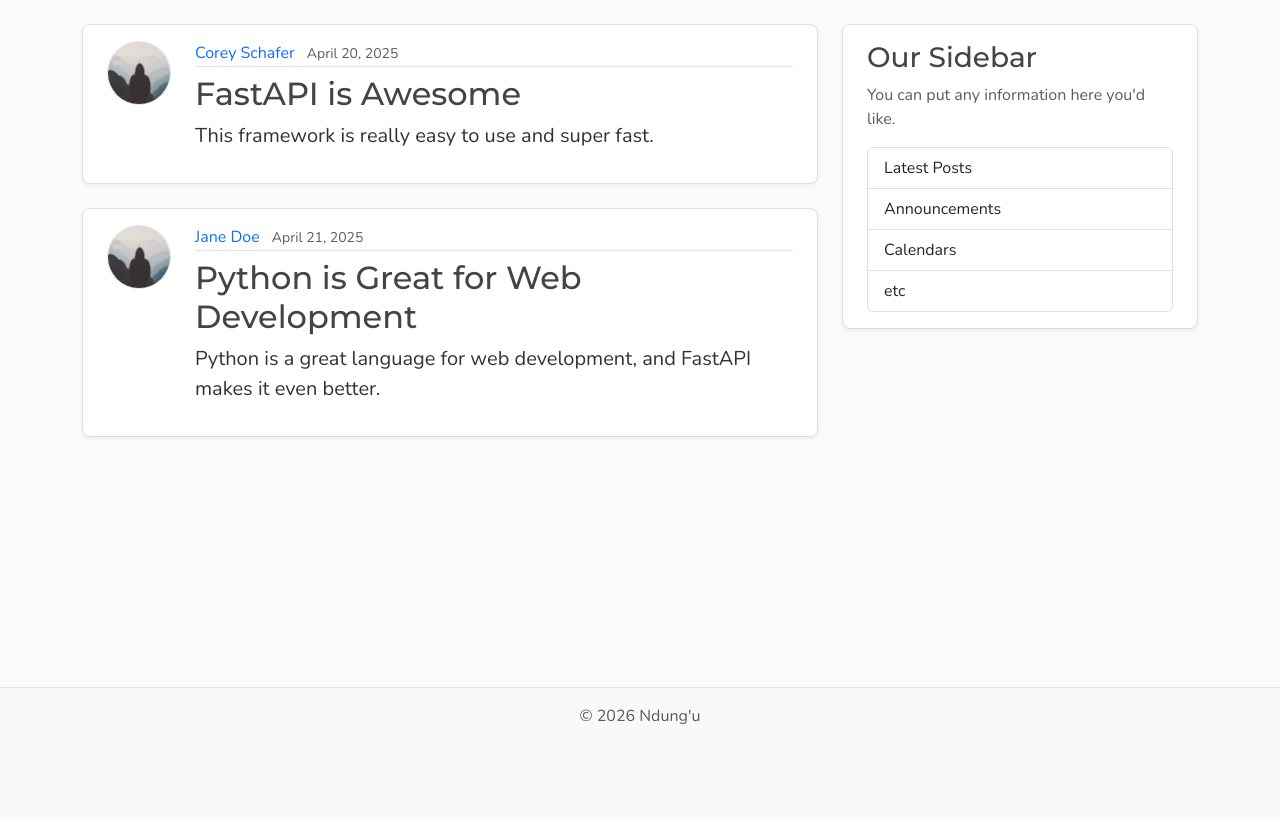
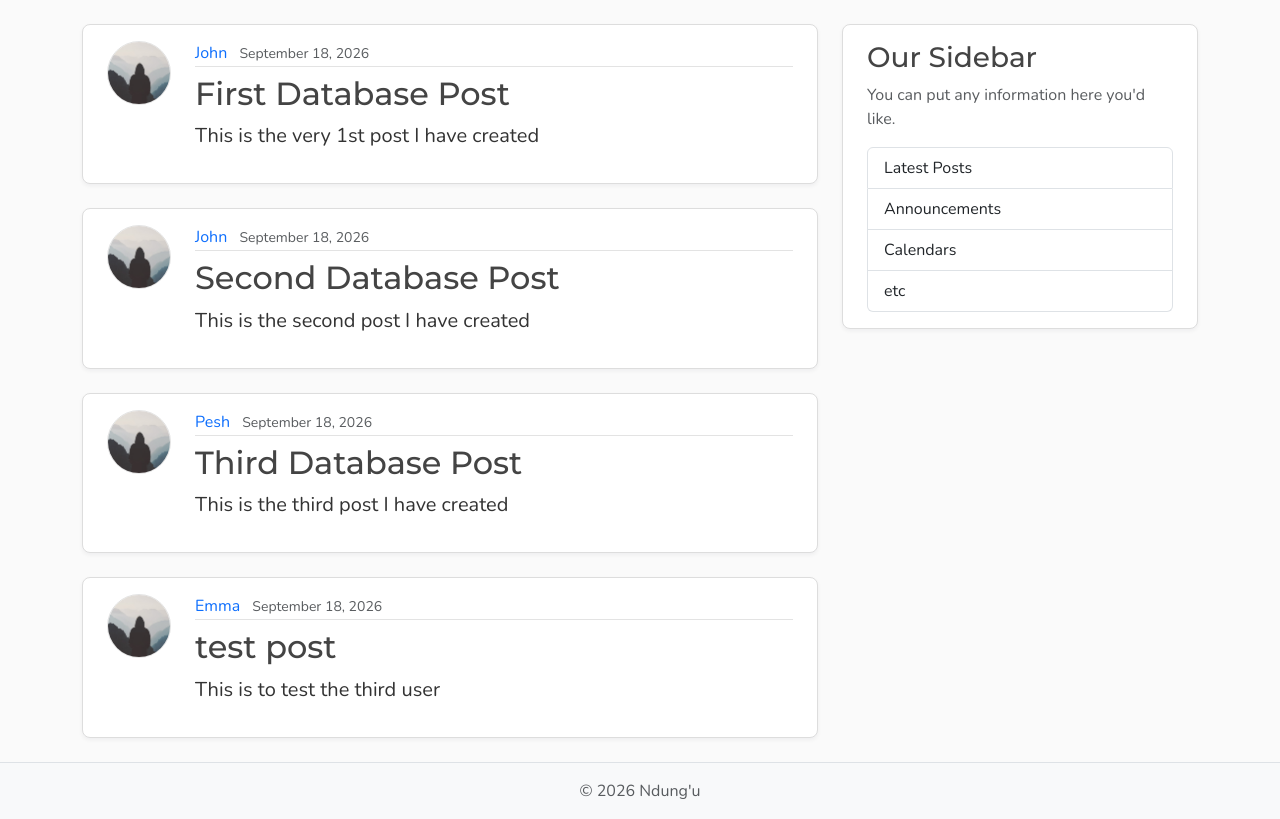
Before and after one commit to Ndungu-Jn/fastapi_blog, a FastAPI app: page / in a window 1280 px wide. Shown: the part 56-875 px from the top of the page. Before the commit the page ends 780 px from the top, so only its background shows below. Run offline with FastAPI, Linux system fonts and the light colour scheme.

Commit message:
converted the hard coded data to use database and created models and schemas to assist in that.

```diff
--- a/main.py
+++ b/main.py
@@ -1,136 +1,346 @@
-from fastapi import FastAPI, Request, HTTPException, status
-from fastapi.exceptions import RequestValidationError #return validation error i.e when string is passed insteed of int
-from fastapi.responses import JSONResponse #to return JSON
+
+from typing import Annotated
+
+from fastapi import Depends, FastAPI, Request, HTTPException, status
+from fastapi.exceptions import RequestValidationError
+from fastapi.responses import JSONResponse
 from fastapi.staticfiles import StaticFiles
 from fastapi.templating import Jinja2Templates
-from starlette.exceptions import HTTPException as StarletteHTTPException#fastapi is built on top of starlette.
-from schemas import PostCreate, PostResponse
+from starlette.exceptions import HTTPException as StarletteHTTPException
+from sqlalchemy import select
+from sqlalchemy.orm import Session
+
+import models
+from database import Base, engine, get_db
+from schemas import PostCreate, PostResponse, UserCreate, UserResponse
 
 
-app = FastAPI()  # Initializing the application.
+# Create database tables from our models
+Base.metadata.create_all(bind=engine)
 
-app.mount("/static", StaticFiles(directory="static"), name="static")  # mounting the static files to this main file.
-
-templates = Jinja2Templates(directory="templates")  # Introduced the folder where the templates will be.
-
-posts: list[dict] = [
-    {
-        "id": 1,
-        "user_id": 1,
-        "author": "Corey Schafer",
-        "image_path": "/static/profile_pics/default.jpg",
-
-        "title": "FastAPI is Awesome",
-        "content": "This framework is really easy to use and super fast.",
-        "date_posted": "April 20, 2025",
-    },
-    {
-        "id": 2,
-        "user_id": 2,
-        "author": "Jane Doe",
-        "image_path": "/static/profile_pics/default.jpg",
-
-        "title": "Python is Great for Web Development",
-        "content": "Python is a great language for web development, and FastAPI makes it even better.",
-        "date_posted": "April 21, 2025",
-    },
-]
+# Create FastAPI app
+app = FastAPI()
 
 
-@app.get("/", include_in_schema=False, name="home")  # this keeps out the page routes from the API documentation.
+# Serve CSS, JS, images, etc.
+app.mount("/static", StaticFiles(directory="static"), name="static")
+
+# Serve uploaded/media files
+app.mount("/media", StaticFiles(directory="media"), name="media")
+
+
+# Tell FastAPI where our HTML templates are
+templates = Jinja2Templates(directory="templates")
+
+
+# ============================================================
+# HTML PAGE ROUTES
+# ============================================================
+
+# Homepage: / or /posts
+@app.get("/", include_in_schema=False, name="home")
 @app.get("/posts", include_in_schema=False, name="posts")
-def home(request: Request):
-    return templates.TemplateResponse(request, "home.html", {"posts": posts, "title": "Home"})
+def home(
+    request: Request,
+    db: Annotated[Session, Depends(get_db)]
+):
+    # Get all posts from the database
+    result = db.execute(select(models.Post))
+    posts = result.scalars().all()
 
-"""
-    Page route: renders the full HTML page for a single post (post.html),
-    including the post's title/content/author baked into the markup.
-    This is what a user's browser hits when they click a post link.
-    Hidden from the auto-generated API docs since it's a page, not an API.
-    """
-@app.get("/posts/{post_id}", include_in_schema=False, name="get_posts")
-def get_posts(request: Request, post_id: int):
-    for post in posts:
-        if post.get("id") == post_id:
-            title = post["title"][:50]
-            return templates.TemplateResponse(
-                request, "post.html", {"post": post, "title": title}
-            )
-    raise HTTPException(status_code=status.HTTP_404_NOT_FOUND, detail="Post not found")
+    # Render home.html and send posts to the template
+    return templates.TemplateResponse(
+        request,
+        "home.html",
+        {
+            "posts": posts,
+            "title": "Home"
+        }
+    )
 
-"""
-    API endpoint: returns ALL posts as raw JSON (a list of post dicts).
-    Used by frontend JS or external clients that need the full post list
-    """
-@app.get("/api/posts", response_model=list[PostResponse])
-def api_get_posts():
+
+# Display one post: /posts/1
+@app.get("/posts/{post_id}", include_in_schema=False, name="get_post")
+def get_post(
+    request: Request,
+    post_id: int,
+    db: Annotated[Session, Depends(get_db)]
+):
+    # Find the post by ID
+    result = db.execute(
+        select(models.Post).where(models.Post.id == post_id)
+    )
+    post = result.scalars().first()
+
+    if post:
+        # Use first 50 characters as page title
+        title = post.title[:50]
+
+        # Send post to post.html
+        return templates.TemplateResponse(
+            request,
+            "post.html",
+            {
+                "post": post,
+                "title": title
+            }
+        )
+
+    # Post doesn't exist
+    raise HTTPException(
+        status_code=status.HTTP_404_NOT_FOUND,
+        detail="Post not found"
+    )
+
+
+# Display all posts belonging to one user
+# Example: /users/1/posts
+@app.get("/users/{user_id}/posts", include_in_schema=False, name="user_posts")
+def user_posts(
+    request: Request,
+    user_id: int,
+    db: Annotated[Session, Depends(get_db)]
+):
+    # Find the user
+    result = db.execute(
+        select(models.User).where(models.User.id == user_id)
+    )
+    user = result.scalars().first()
+
+    if not user:
+        raise HTTPException(
+            status_code=status.HTTP_404_NOT_FOUND,
+            detail="User not found"
+        )
+
+    # Get all posts belonging to the user
+    result = db.execute(
+        select(models.Post).where(models.Post.user_id == user_id)
+    )
+    posts = result.scalars().all()
+
+    # Render user_posts.html
+    return templates.TemplateResponse(
+        request,
+        "user_posts.html",
+        {
+            "posts": posts,
+            "user": user,
+            "title": f"{user.username}'s Posts",
+        }
+    )
+
+
+# ============================================================
+# USER API ROUTES
+# ============================================================
+
+# Create a new user
+@app.post(
+    "/api/users",
+    response_model=UserResponse,
+    status_code=status.HTTP_201_CREATED,
+)
+def create_user(
+    user: UserCreate,
+    db: Annotated[Session, Depends(get_db)]
+):
+    # Check if username already exists
+    result = db.execute(
+        select(models.User).where(
+            models.User.username == user.username
+        )
+    )
+    existing_user = result.scalars().first()
+
+    if existing_user:
+        raise HTTPException(
+            status_code=status.HTTP_400_BAD_REQUEST,
+            detail="Username already exists"
+        )
+
+    # Check if email already exists
+    result = db.execute(
+        select(models.User).where(
+            models.User.email == user.email
+        )
+    )
+    existing_email = result.scalars().first()
+
+    if existing_email:
+        raise HTTPException(
+            status_code=status.HTTP_400_BAD_REQUEST,
+            detail="Email already exists"
+        )
+
+    # Create user database object
+    new_user = models.User(
+        username=user.username,
+        email=user.email,
+        password_hash="temporary-not-a-real-hash"
+    )
+
+    # Save user to database
+    db.add(new_user)
+    db.commit()
+    db.refresh(new_user)
+
+    return new_user
+
+
+# Get one user
+# Example: GET /api/users/1
+@app.get("/api/users/{user_id}", response_model=UserResponse)
+def api_get_user(
+    user_id: int,
+    db: Annotated[Session, Depends(get_db)]
+):
+    # Find user by ID
+    result = db.execute(
+        select(models.User).where(models.User.id == user_id)
+    )
+    user = result.scalars().first()
+
+    if user:
+        return user
+
+    raise HTTPException(
+        status_code=status.HTTP_404_NOT_FOUND,
+        detail="User not found"
+    )
+
+
+# Get all posts belonging to a user
+# Example: GET /api/users/1/posts
+@app.get(
+    "/api/users/{user_id}/posts",
+    response_model=list[PostResponse]
+)
+def get_user_posts(
+    user_id: int,
+    db: Annotated[Session, Depends(get_db)]
+):
+    # Check that the user exists
+    result = db.execute(
+        select(models.User).where(models.User.id == user_id)
+    )
+    user = result.scalars().first()
+
+    if not user:
+        raise HTTPException(
+            status_code=status.HTTP_404_NOT_FOUND,
+            detail="User not found"
+        )
+
+    # Get user's posts
+    result = db.execute(
+        select(models.Post).where(models.Post.user_id == user_id)
+    )
+    posts = result.scalars().all()
+
     return posts
 
+
+# ============================================================
+# POST API ROUTES
+# ============================================================
+
+# Get all posts
+@app.get("/api/posts", response_model=list[PostResponse])
+def api_get_posts(
+    db: Annotated[Session, Depends(get_db)]
+):
+    # Get all posts from database
+    result = db.execute(select(models.Post))
+    posts = result.scalars().all()
+
+    return posts
+
+
+# Create a new post
 @app.post(
     "/api/posts",
     response_model=PostResponse,
     status_code=status.HTTP_201_CREATED,
 )
-def create_post(post: PostCreate):
-    new_id = max(p["id"] for p in posts) + 1 if posts else 1
-    new_post = {
-        "id": new_id,
-        "author": post.author,
-        "title": post.title,
-        "content": post.content,
-        "date_posted": "April 23, 2026" ,
-    }
-    posts.append(new_post)
+def create_post(
+    post: PostCreate,
+    db: Annotated[Session, Depends(get_db)]
+):
+    # Make sure the user exists
+    result = db.execute(
+        select(models.User).where(models.User.id == post.user_id)
+    )
+    user = result.scalars().first()
+
+    if not user:
+        raise HTTPException(
+            status_code=status.HTTP_404_NOT_FOUND,
+            detail="User not found"
+        )
+
+    # Create post database object
+    new_post = models.Post(
+        title=post.title,
+        content=post.content,
+        user_id=post.user_id
+    )
+
+    # Save post to database
+    db.add(new_post)
+    db.commit()
+    db.refresh(new_post)
+
     return new_post
 
 
+# Get one post as JSON
+# Example: GET /api/posts/1
+@app.get("/api/posts/{post_id}", response_model=PostResponse)
+def api_get_post(
+    post_id: int,
+    db: Annotated[Session, Depends(get_db)]
+):
+    # Find post by ID
+    result = db.execute(
+        select(models.Post).where(models.Post.id == post_id)
+    )
+    post = result.scalars().first()
+
+    if post:
+        return post
+
+    raise HTTPException(
+        status_code=status.HTTP_404_NOT_FOUND,
+        detail="Post not found"
+    )
 
 
+# ============================================================
+# ERROR HANDLERS
+# ============================================================
 
-"""
-    API endpoint: returns a single post as raw JSON, given its ID.
-    Used by frontend JS (fetch calls) or any external client.
-    Not meant to be visited directly in a browser as a page.
-    """
-@app.get("/api/posts/{post_id}",response_model=PostResponse)
-def api_get_post(post_id: int):
-    for post in posts:
-        if post.get("id") == post_id:
-            return post
-    raise HTTPException(status_code=status.HTTP_404_NOT_FOUND, detail="Post not found")
-
-"""
-    Global handler for any HTTPException raised anywhere in the app
-    (e.g. your 404 'Post not found' raises).
-
-    Behaves differently depending on which "half" of the app the error
-    came from:
-      - If the request was to an /api/... route: return the error as
-        JSON, since API clients (JS fetch, React, etc.) expect JSON,
-        not an HTML page.
-      - Otherwise (a normal page route): render error.html, a proper
-        styled error page for a human browsing the site.
-
-    Falls back to a generic message if exception.detail is empty.
-    """
+# Handles HTTP errors such as 404
 @app.exception_handler(StarletteHTTPException)
 def general_http_exception_handler(
     request: Request,
-    exception: StarletteHTTPException,
+    exception: StarletteHTTPException
 ):
+    # Get error message
     message = (
-            exception.detail
-            if exception.detail
-            else "An error occurred. Please check your request and try again."
-        )
+        exception.detail
+        if exception.detail
+        else "An error occurred. Please check your request and try again."
+    )
 
+    # API errors return JSON
     if request.url.path.startswith("/api"):
         return JSONResponse(
             status_code=exception.status_code,
             content={"detail": message}
         )
 
-
+    # Website errors return error.html
     return templates.TemplateResponse(
         request,
         "error.html",
@@ -139,35 +349,32 @@ def general_http_exception_handler(
             "title": exception.status_code,
             "message": message,
         },
-        status_code=exception.status_code,
+        status_code=exception.status_code
     )
 
-"""
-    Global handler specifically for FastAPI's automatic input validation
-    failures — e.g. hitting /posts/John%20Doe when the route expects
-    post_id: int. FastAPI raises this BEFORE the route function runs,
-    since the data doesn't even match the expected type/shape.
 
-    Same API-vs-page branching as the general HTTP exception handler:
-      - /api/... requests get JSON back, including FastAPI's detailed
-        list of what failed validation (exception.errors()).
-      - Page requests get a rendered error.html with a simple,
-        human-readable message instead of raw validation internals.
-    """
+# Handles validation errors
+# Example: /posts/abc when post_id expects an integer
 @app.exception_handler(RequestValidationError)
-def validation_exception_handler(request:Request, exception: RequestValidationError):
+def validation_exception_handler(
+    request: Request,
+    exception: RequestValidationError
+):
+    # API validation errors return JSON
     if request.url.path.startswith("/api"):
         return JSONResponse(
             status_code=status.HTTP_422_UNPROCESSABLE_CONTENT,
-            content={"detail":exception.errors()},
+            content={"detail": exception.errors()}
         )
+
+    # Website validation errors return error.html
     return templates.TemplateResponse(
         request,
         "error.html",
         {
             "status_code": status.HTTP_422_UNPROCESSABLE_CONTENT,
-            "title":status.HTTP_422_UNPROCESSABLE_CONTENT,
-            "message": "Invalid request. PLease check your input and try again.",
+            "title": status.HTTP_422_UNPROCESSABLE_CONTENT,
+            "message": "Invalid request. Please check your input and try again.",
         },
         status_code=status.HTTP_422_UNPROCESSABLE_CONTENT
     )
--- a/pyproject.toml
+++ b/pyproject.toml
@@ -10,6 +10,7 @@ requires-python = ">=3.12"
 dependencies = [
     "djlint>=1.46.1",
     "fastapi[standard]>=0.141.1",
+    "sqlalchemy>=2.0.54",
 ]
 
 [project.scripts]
--- a/templates/home.html
+++ b/templates/home.html
@@ -5,19 +5,20 @@
     <article class="content-section py-3 px-4 mb-4">
       <div class="d-flex align-items-start gap-4">
         <img class="rounded-circle article-img flex-shrink-0"
-             src="{{ url_for('static', path='profile_pics/default.jpg') }}"
-             alt="{{ post.author }}'s profile picture"
+             src="{{ post.author.image_path }}"
+             alt="{{ post.author.username }}'s profile picture"
              width="64"
              height="64"
              loading="lazy">
         <div class="flex-grow-1">
           <div class="article-metadata mb-2">
-            <a class="me-2" href="#">{{ post.author }}</a>
-            <small class="text-body-secondary">{{ post.date_posted }}</small>
+            <a class="me-2"
+               href="{{ url_for('user_posts',user_id=post.author.id) }}">{{ post.author.username }}</a>
+            <small class="text-body-secondary">{{ post.date_posted.strftime("%B %d, %Y") }}</small>
           </div>
           <h2>
             <a class="article-title"
-               href="{{ url_for('get_posts', post_id=post.id) }}">{{ post.title }}</a>
+               href="{{ url_for('get_post', post_id=post.id) }}">{{ post.title }}</a>
           </h2>
           <p class="article-content">{{ post.content }}</p>
         </div>
```
Also changed, not shown: database.py (added, +18 -0 lines), models.py (added, +72 -0 lines), schemas.py (+23 -4 lines), templates/post.html (+5 -4 lines), templates/user_posts.html (added, +37 -0 lines), .blog.db (added), 1 other file.
